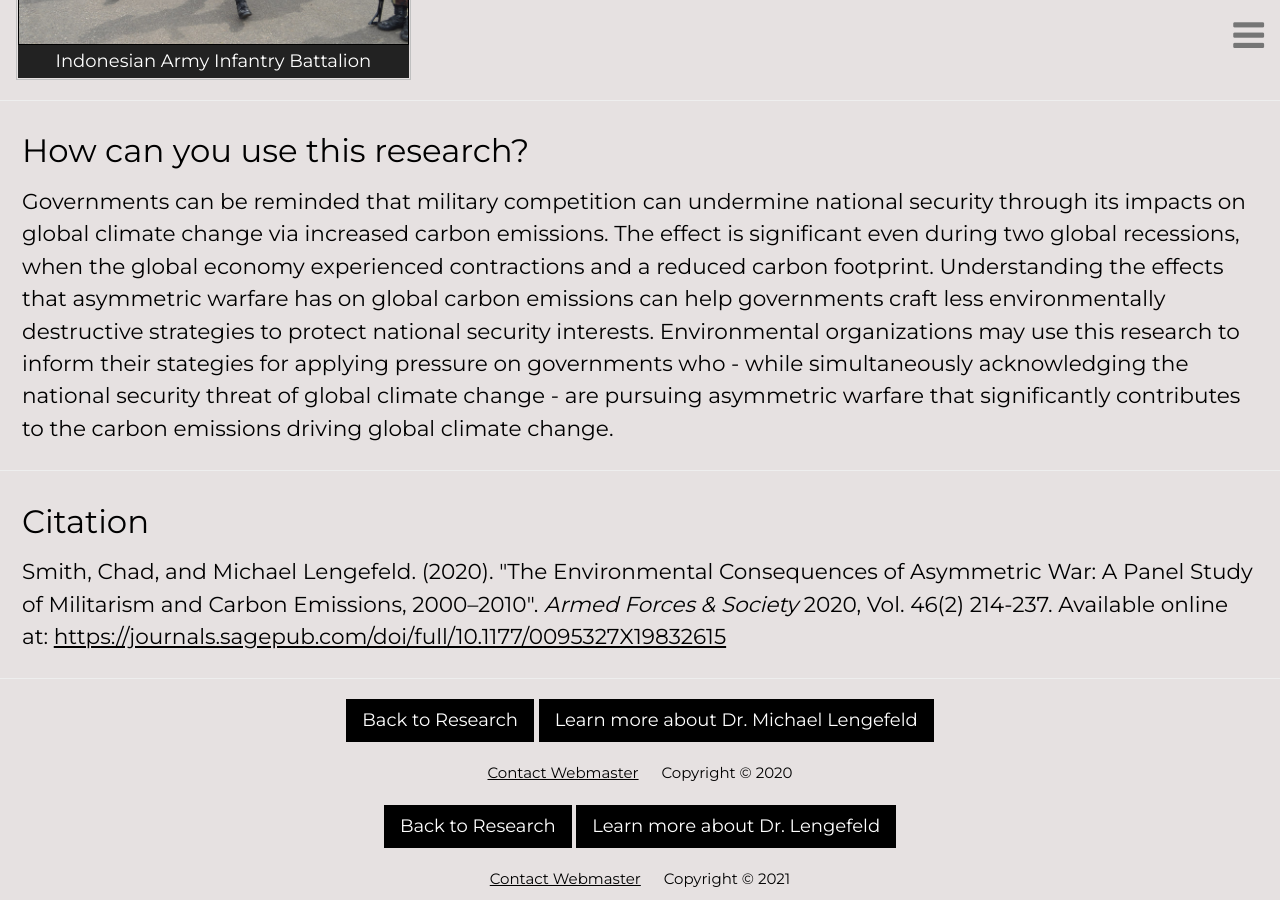
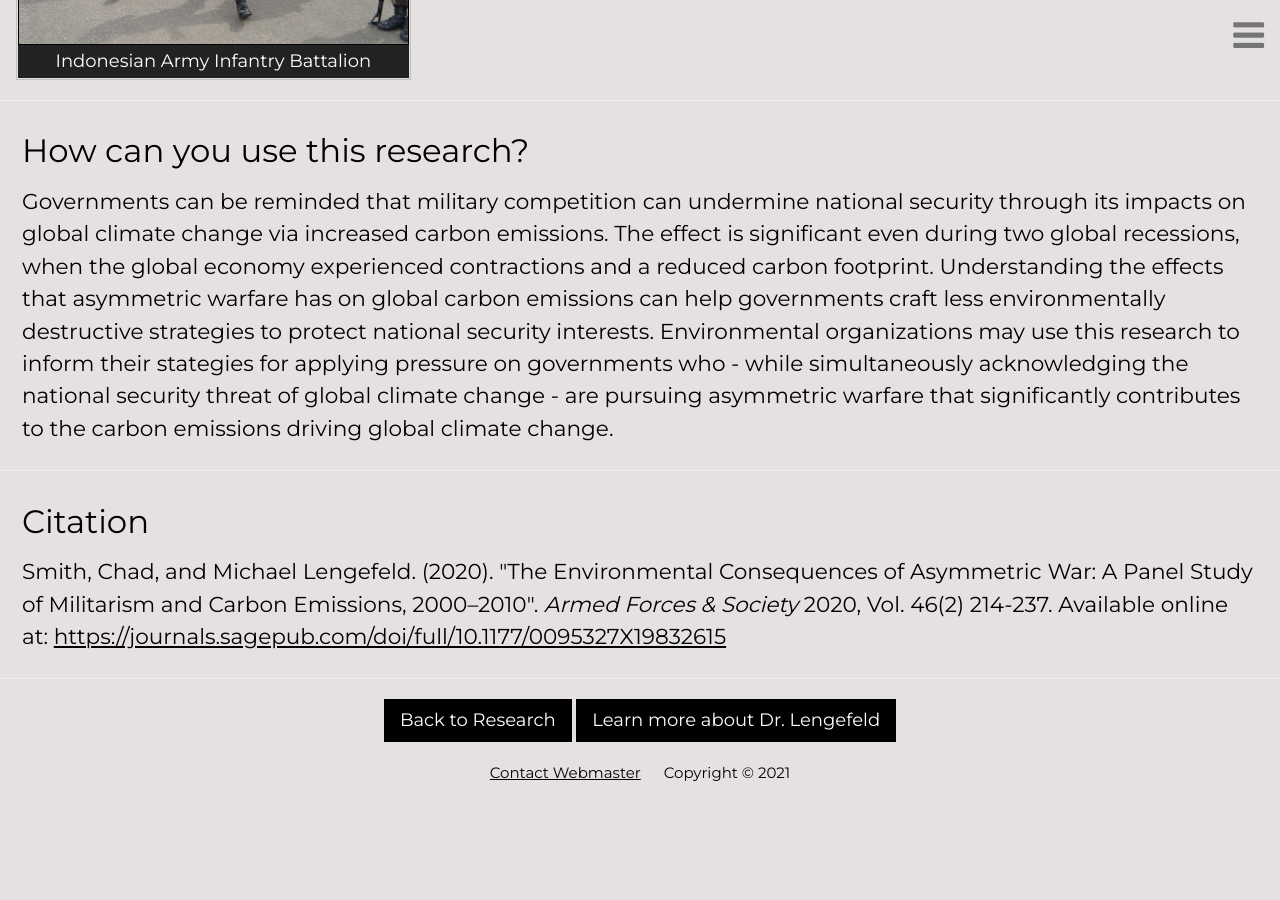
Before and after one commit to resilience1/resilience1.github.io, a Jekyll site: the page built from research/afsarticle.html, in a window 1280 px wide and 900 px high, scrolled down 2747 px. Built offline with Jekyll 4.4.1, drawn with Linux system fonts in a browser that asks for light colours; nearby versions of some CDN libraries; after the commit the page ends 3542 px from its top, so only the background shows below that.

Commit message:
Update afsarticle.html

```diff
--- a/research/afsarticle.html
+++ b/research/afsarticle.html
@@ -311,17 +311,4 @@
 		</h2>
 	</div>
 	<hr>
-
-	<h3>
-		<a href="/research/index.html" class="w3-btn w3-black">Back to Research
-		</a>
-		<a href="/about" class="w3-btn w3-black">Learn more about Dr. Michael Lengefeld
-		</a>
-	</h3>
-<body>
-
-	<div class="footer center" style="color:black">
-	  <a href="mailto:mrlengefeld@protonmail.com">Contact Webmaster</a> &emsp;
-				Copyright © 2020
-        </div>
 </html>
```
